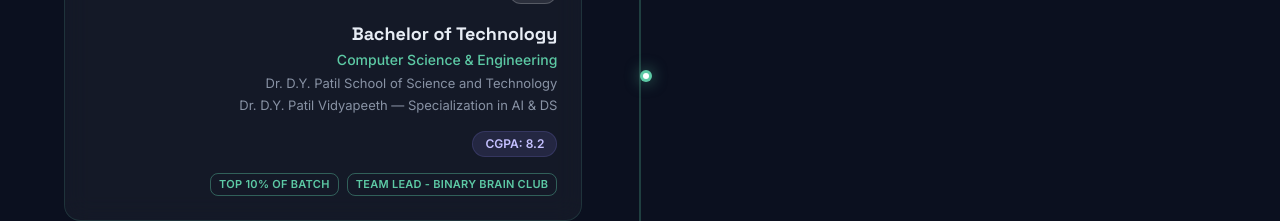
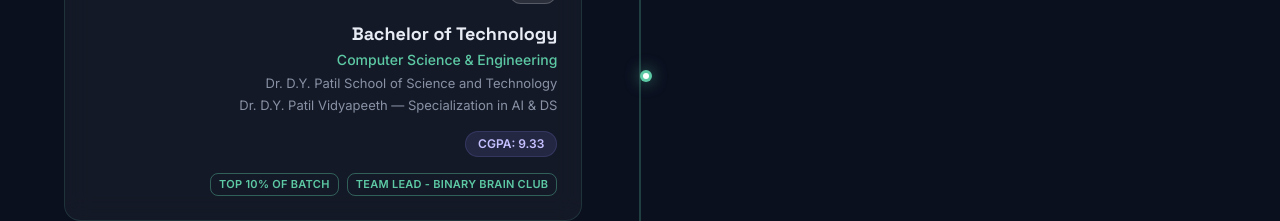
Before and after one commit to vansh-lakhwani/Portfolio-Website, a Next.js app: page / in a window 1280 px wide. Shown: the part 3660-3881 px from the top of the page. Built offline with nearby package versions, Linux system fonts and the light colour scheme; no server answers.

Commit message:
Added education card.

```diff
--- a/components/Education.tsx
+++ b/components/Education.tsx
@@ -28,7 +28,7 @@ const educationData: EducationItem[] = [
     institution: 'Dr. D.Y. Patil School of Science and Technology',
     affiliation: 'Dr. D.Y. Patil Vidyapeeth — Specialization in AI & DS',
     yearRange: '2022 – Present',
-    score: 'CGPA: 8.2',
+    score: 'CGPA: 9.33',
     scoreType: 'cgpa',
     achievements: ['Top 10% of batch', 'Team Lead - Binary Brain Club'],
     status: 'ongoing',
```
